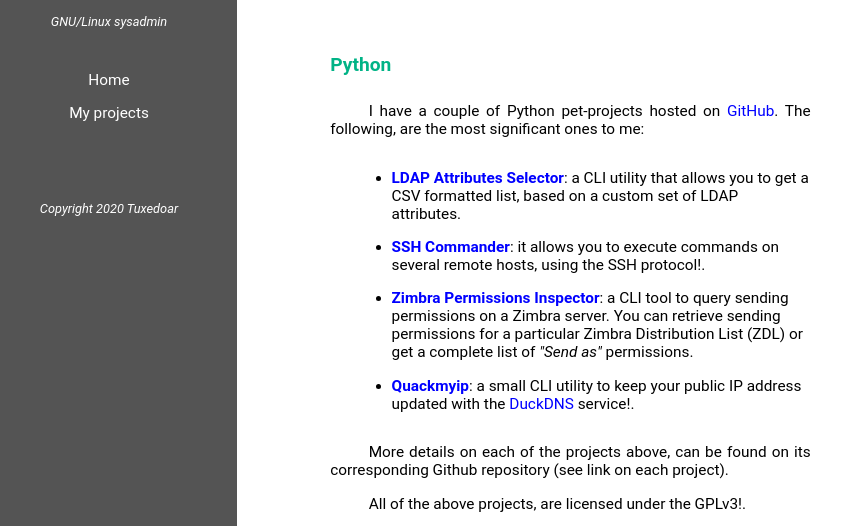
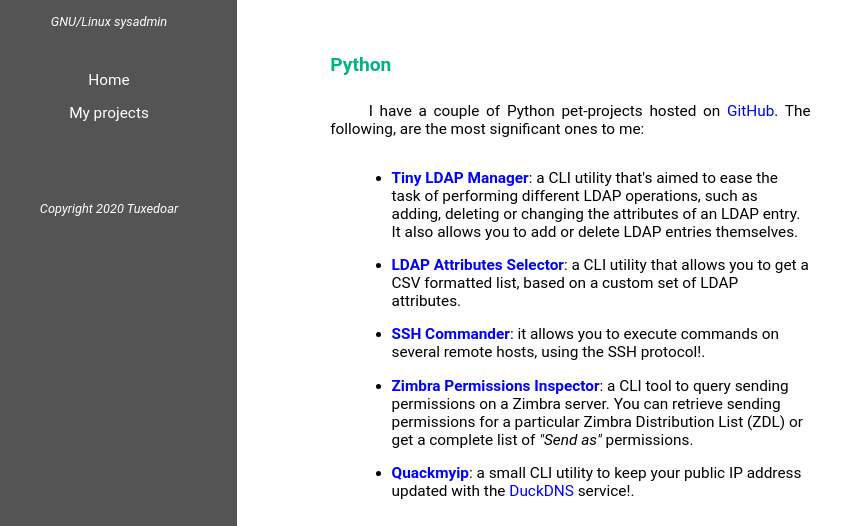
Before and after one commit to tuxedoar/tuxedoar.github.io, a plain HTML site: page projects.html in a window 1280 px wide. Shown: the part 245-771 px from the top of the page, without its empty margins (19-860 px from the left). Drawn offline with Linux system fonts and the light colour scheme.

Commit message:
Add 'tiny-ldap-manager' to projects'

```diff
--- a/projects.html
+++ b/projects.html
@@ -52,6 +52,12 @@
   following, are the most significant ones to me:</p>
 
   <ul>
+    <li><a href="https://github.com/tuxedoar/tiny-ldap-manager">
+    <b>Tiny LDAP Manager</b></a>:
+    a CLI utility that's aimed to ease the task of performing different LDAP
+    operations, such as adding, deleting or changing the attributes of an LDAP
+    entry. It also allows you to add or delete LDAP entries themselves.</li>
+
     <li><a href="https://github.com/tuxedoar/ldap-attributes-selector">
     <b>LDAP Attributes Selector</b></a>:
     a CLI utility that allows you to get a CSV formatted list, based on a custom
```
